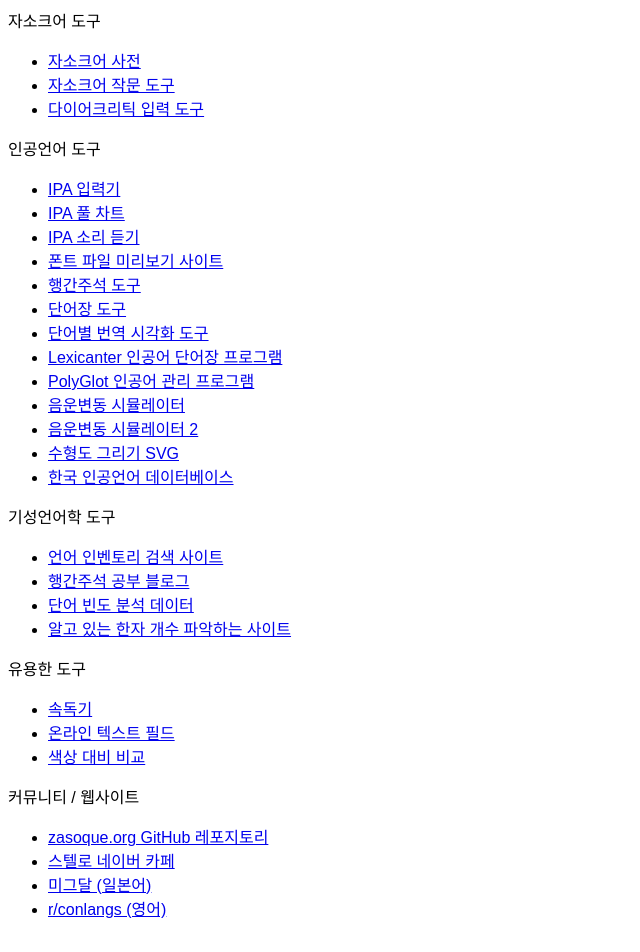
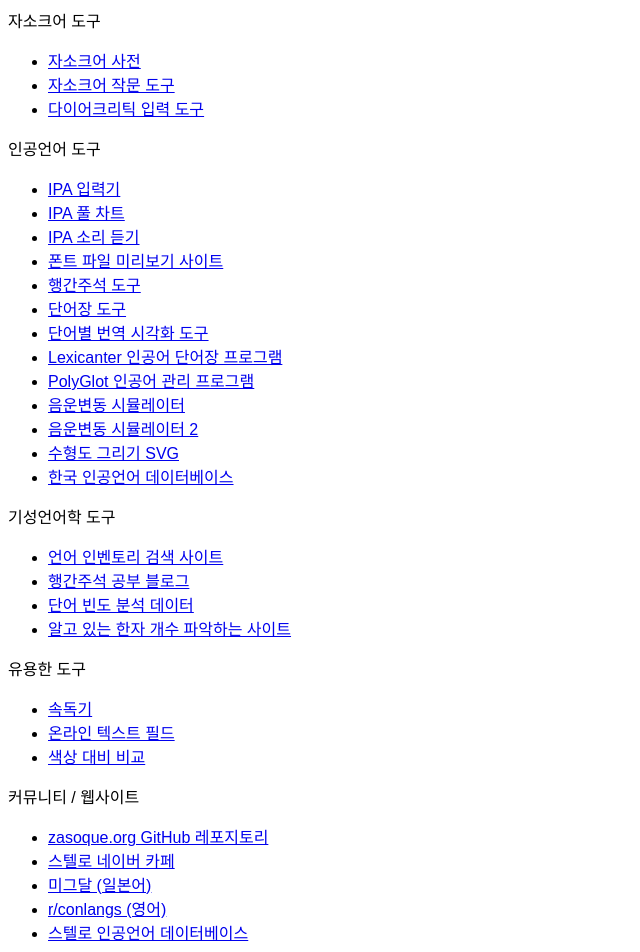
Before and after one commit to zasoque/zasoque.github.io, a SvelteKit app: page / in a window 1280 px wide. Shown: the top 952 px of the page, without its empty margins (0-640 px from the left). Built offline with nearby package versions, Linux system fonts and the light colour scheme; a web font is replaced by a local one.

Commit message:
Add link to Stelo artificial language database

```diff
--- a/src/routes/+page.svelte
+++ b/src/routes/+page.svelte
@@ -44,4 +44,5 @@
 	<li><a href="https://cafe.naver.com/stelo">스텔로 네이버 카페</a></li>
 	<li><a href="https://migdal.jp">미그달 (일본어)</a></li>
 	<li><a href="https://reddit.com/r/conlangs">r/conlangs (영어)</a></li>
+	<li><a href="https://docs.google.com/spreadsheets/d/1FkXrk6B0Vth7xLuQB_SyTnBj9hVVHAjKa21_cJBZB1c/edit">스텔로 인공언어 데이터베이스</a></li>
 </ul>
```
